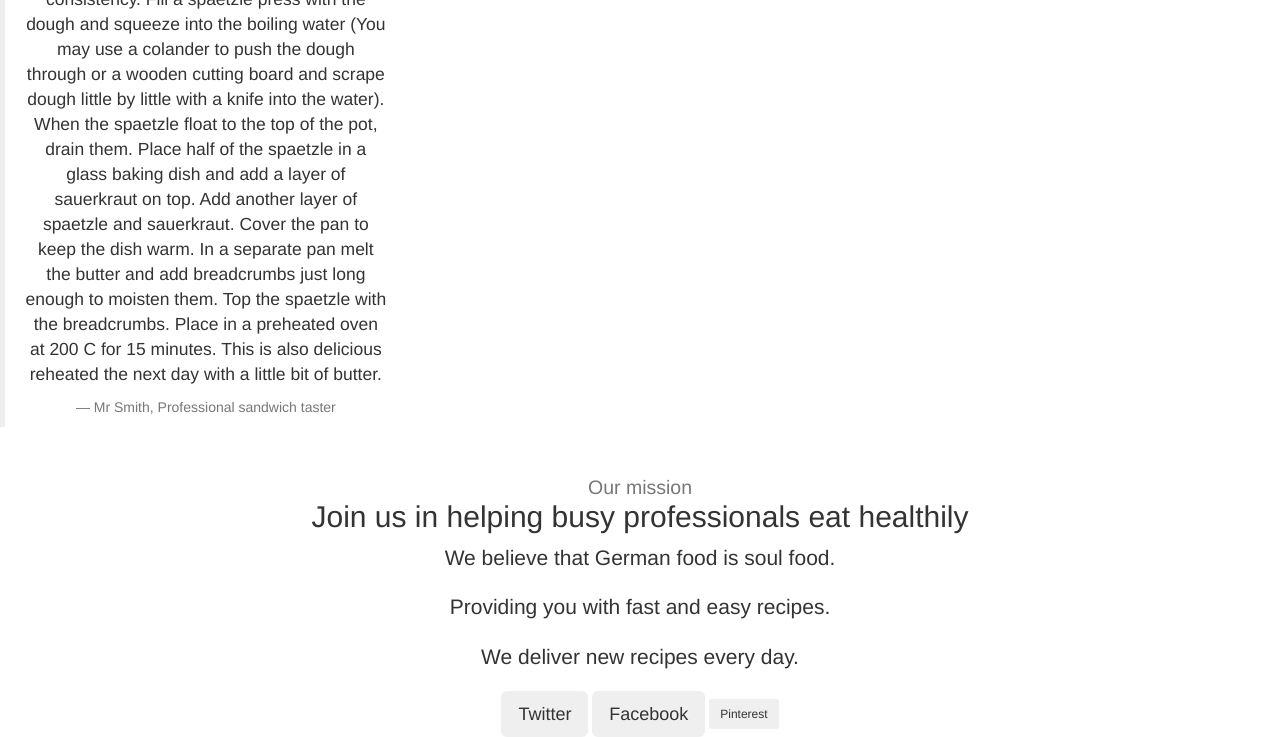
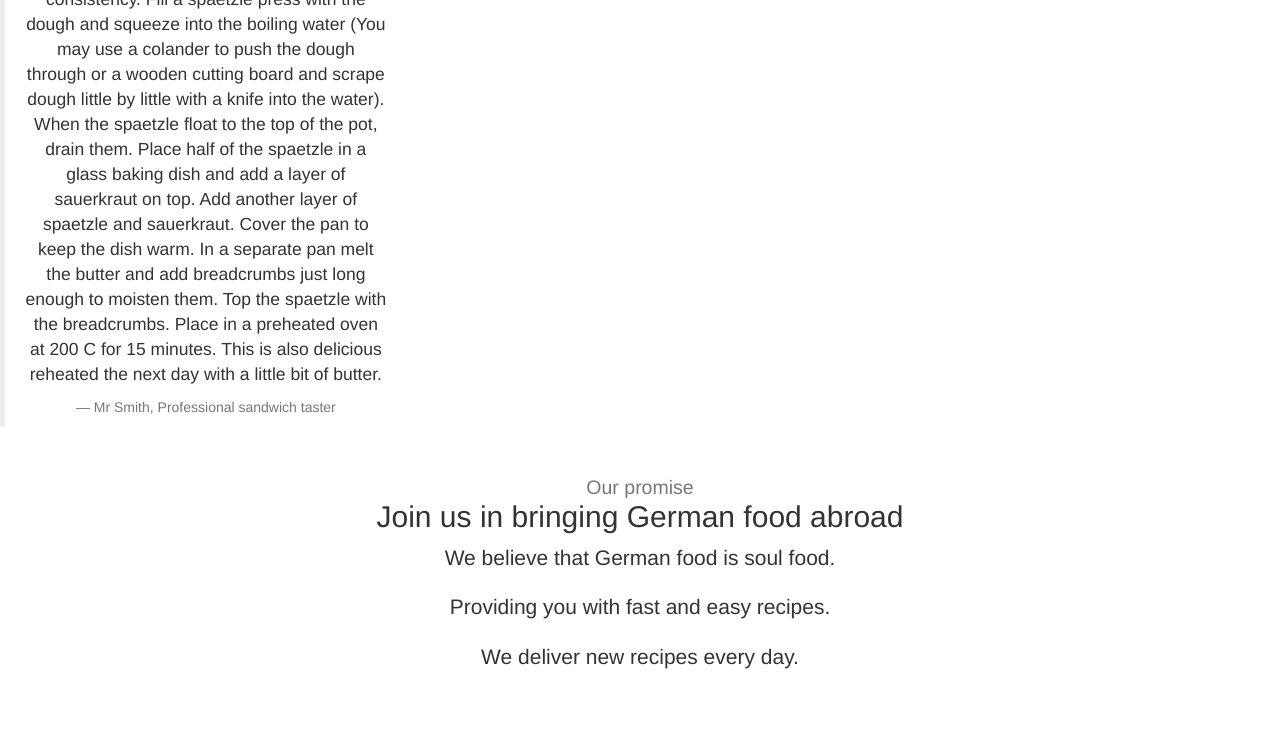
Before and after one commit to Louisahaas/Group-Project-2, a plain HTML site: page index.html in a window 1280 px wide. Shown: the part 818-1555 px from the top of the page. After the commit the page ends 1509 px from the top, so only its background shows below. Drawn offline with Linux system fonts and the light colour scheme.

Commit message:
änderungen
ccc

```diff
--- a/index.html
+++ b/index.html
@@ -64,22 +64,16 @@ This is also delicious reheated the next day with a little bit of butter.</p>
 
 
   <div id="mission">
-    <h2><small>Our mission</small><br />Join us in helping busy professionals eat healthily</h2>
+    <h2><small>Our promise</small><br />Join us in bringing German food abroad</h2>
 
     <p class="lead">We believe that German food is soul food.</p>
     <p class="lead">Providing you with fast and easy recipes.</p>
     <p class="lead">We deliver new recipes every day.</p>
 
-    <div id='social-buttons'>
-      <button class='btn btn-lg btn-twitter'>Twitter</button>
-      <button class='btn btn-lg btn-facebook'>Facebook</button>
-      <button class='btn btn-sm btn-pinterest'>Pinterest</button>
-    </div>
+
   </div>
 
 
 </body>
 
-
-<!-- Sandwich from: © Kosoff | <a href="http://www.dreamstime.com/">Dreamstime Stock Photos</a> & <a href="http://www.stockfreeimages.com/">Stock Free Images</a> -->
 </html>
```
